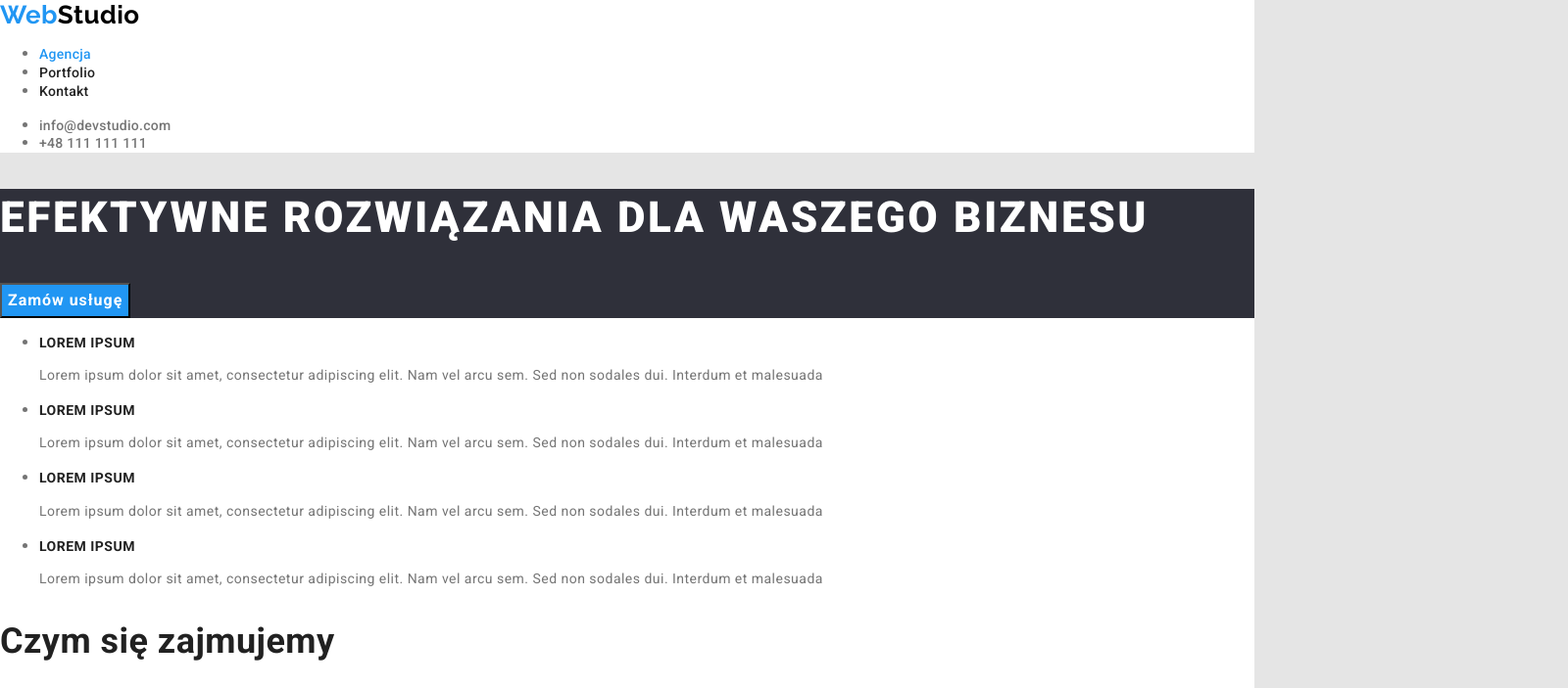
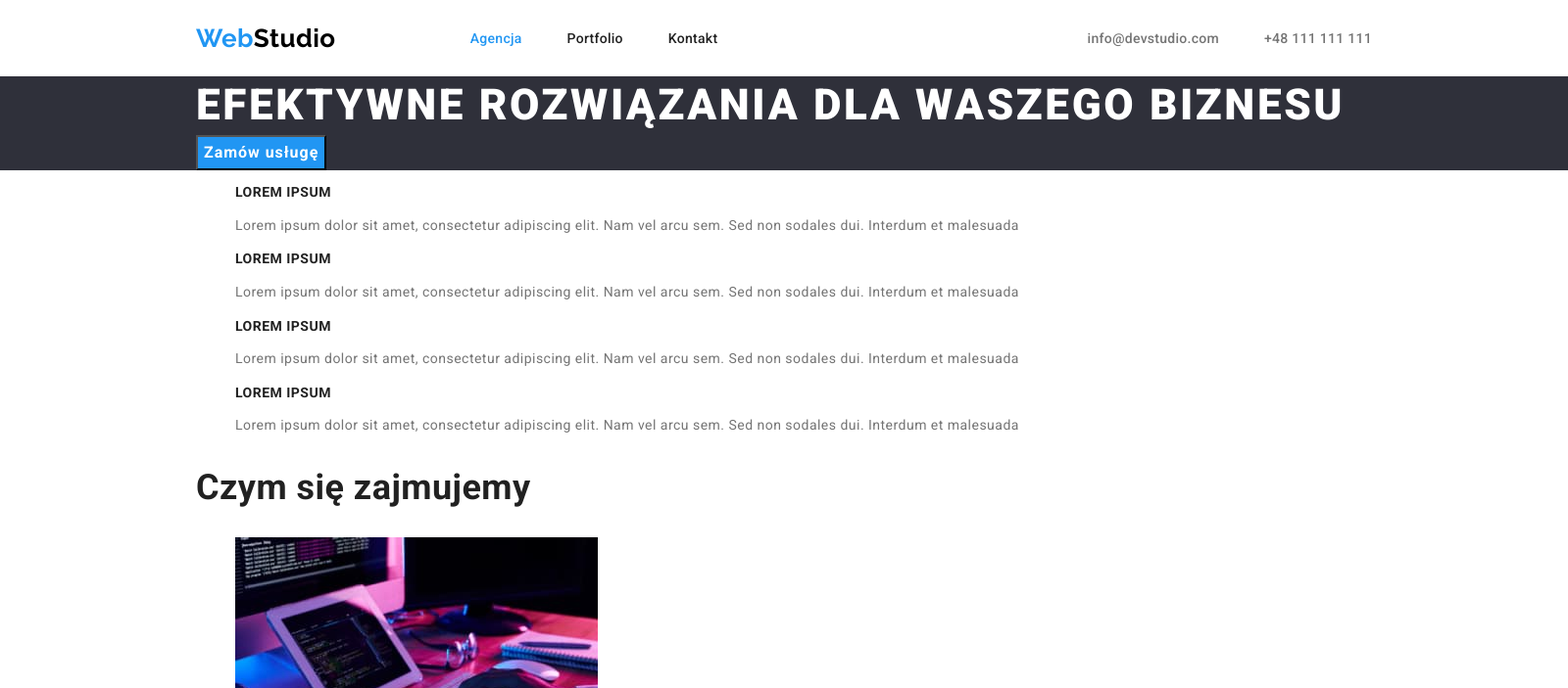
Before and after one commit to monika-czulak/goit-markup-hw-08, a plain HTML site: page index.html in a window 1280 px wide. Shown: the top 703 px of the page at 98% size, 1600 px wide, since content can reach past the window. Drawn offline with nearby package versions, Linux system fonts and the light colour scheme.

Commit message:
header container update

```diff
--- a/css/styles.css
+++ b/css/styles.css
@@ -163,3 +163,37 @@ body {
 .product-card-text {
   line-height: 1.87;
 }
+
+ul,
+h1 {
+  list-style: none;
+  margin: 0;
+}
+.container {
+  width: 1200px;
+  margin: 0 auto;
+}
+
+.menu,
+.page-header .container,
+.nav-links,
+.contact-links {
+  display: flex;
+  align-items: center;
+  gap: 46px;
+}
+
+.page-header .container {
+  justify-content: space-between;
+  padding: 24px 0;
+}
+
+.wrapper {
+  width: 1600px;
+  margin: 0 auto;
+  background-color: var(--bg-color-white);
+}
+
+.contact-links {
+  padding-left: 280px;
+}
--- a/index.html
+++ b/index.html
@@ -12,15 +12,16 @@
         href="https://fonts.googleapis.com/css2?family=Raleway:wght@700&family=Roboto:wght@400;500;700;900&display=swap"
         rel="stylesheet">
     <link rel="stylesheet"
-        href="https://cdnjs.cloudflare.com/ajax/libs/modern-normalize/1.0.0/modern-normalize.min.css" />
+        href="https://cdnjs.cloudflare.com/ajax/libs/modern-normalize/1.0.0/modern-normalize.min.css">
     <link rel="stylesheet" href="./css/styles.css">
 </head>
 
 <body>
+    <div class="wrapper">
         <header class="page-header">
             <div class="container">
                 <a href="./index.html" class="link logo"><span class="logo-color">Web</span>Studio</a>
-            <nav>
+                <nav class="menu">
                     <ul class="nav-links">
                         <li><a href="./index.html" class="link nav-link current-tab">Agencja</a></li>
                         <li><a href="./portfolio.html" class="link nav-link">Portfolio</a></li>
@@ -108,7 +109,8 @@
                         </li>
                         <li>
                             <figure class="team-card">
-                            <img src="./images/img-team2.jpg" alt="kobieta w czarnym żakiecie" width="270" height="260">
+                                <img src="./images/img-team2.jpg" alt="kobieta w czarnym żakiecie" width="270"
+                                    height="260">
                                 <figcaption>
                                     <p class="team-card-name">John Doe</p>
                                     <p class="team-card-profession">Frontend Developer</p>
@@ -150,6 +152,7 @@
                 </address>
             </div>
         </footer>
+    </div>
 </body>
 
 </html>
```
Also changed, not shown: portfolio.html (+2 -2 lines). Lines whose indentation alone changed are shown as unchanged.
